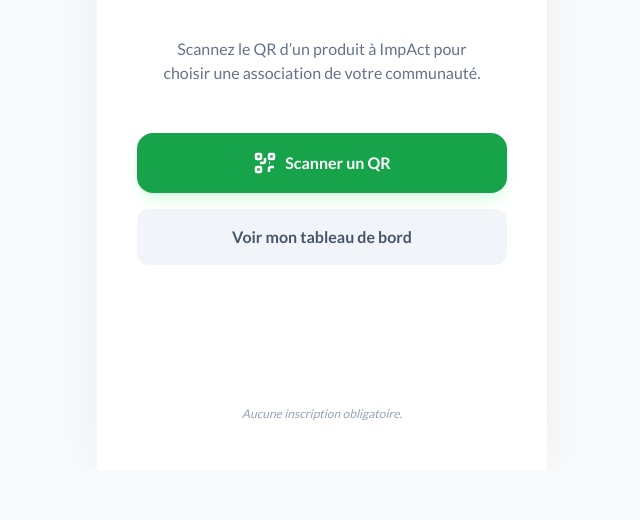
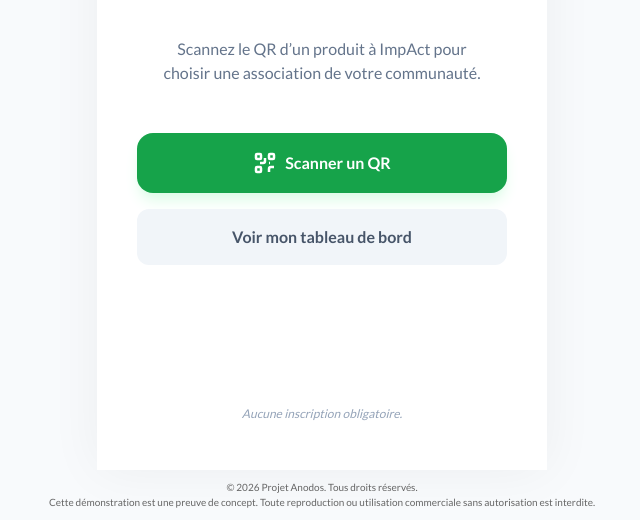
Before and after one commit to ProjetAnodos/Projet.Anodos.demo, a plain HTML site: page index.html in a window 1280 px wide. Shown: the part 330-850 px from the top of the page, without its empty margins (318-958 px from the left). Before the commit the page ends 800 px from the top, so only its background shows below. Drawn offline with nearby package versions, Linux system fonts and the light colour scheme.

Commit message:
Update index.html

```diff
--- a/index.html
+++ b/index.html
@@ -529,5 +529,10 @@
 
         window.onload = () => { refreshDynamicValues(); };
     </script>
+<div style="font-size: 10px; color: #666; text-align: center; padding: 10px;">
+  © 2026 Projet Anodos. Tous droits réservés.<br>
+  Cette démonstration est une preuve de concept.
+  Toute reproduction ou utilisation commerciale sans autorisation est interdite.
+</div>
 </body>
 </html>
```
